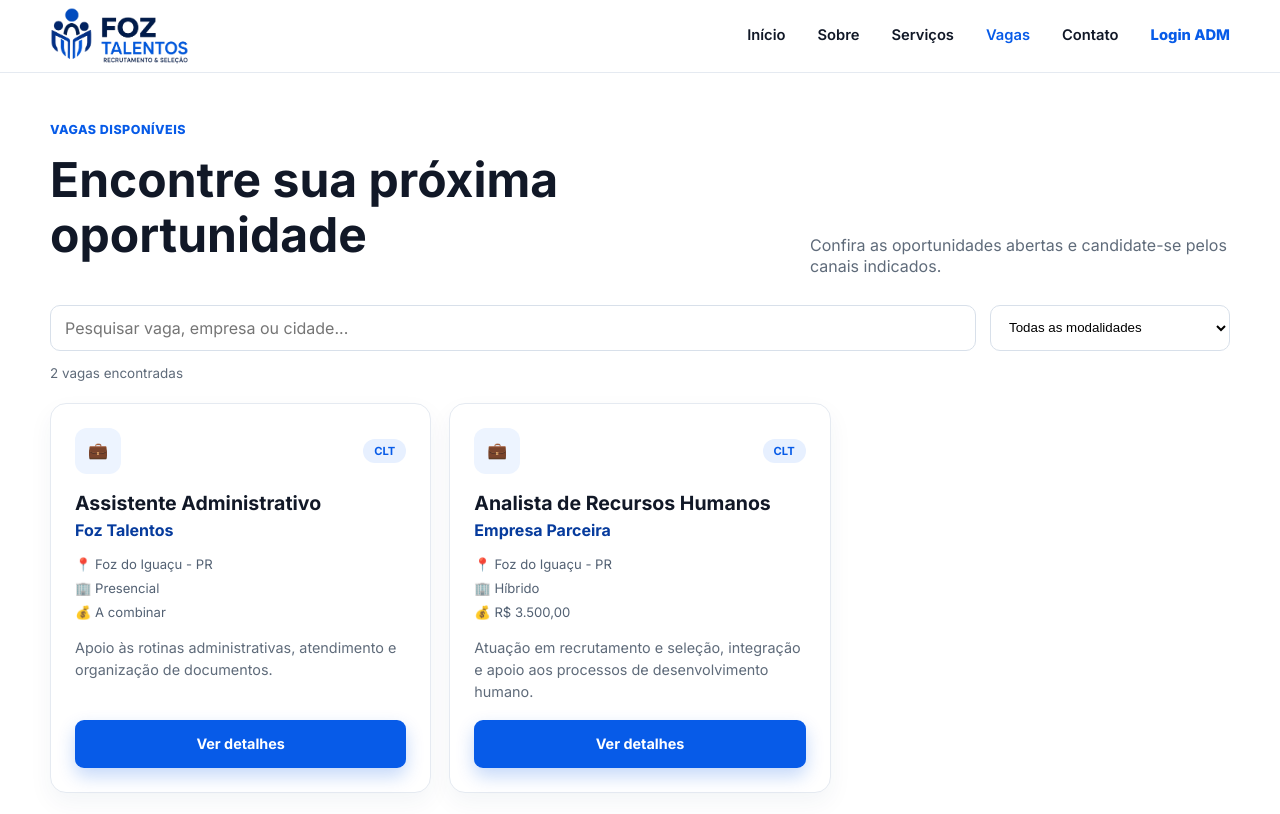
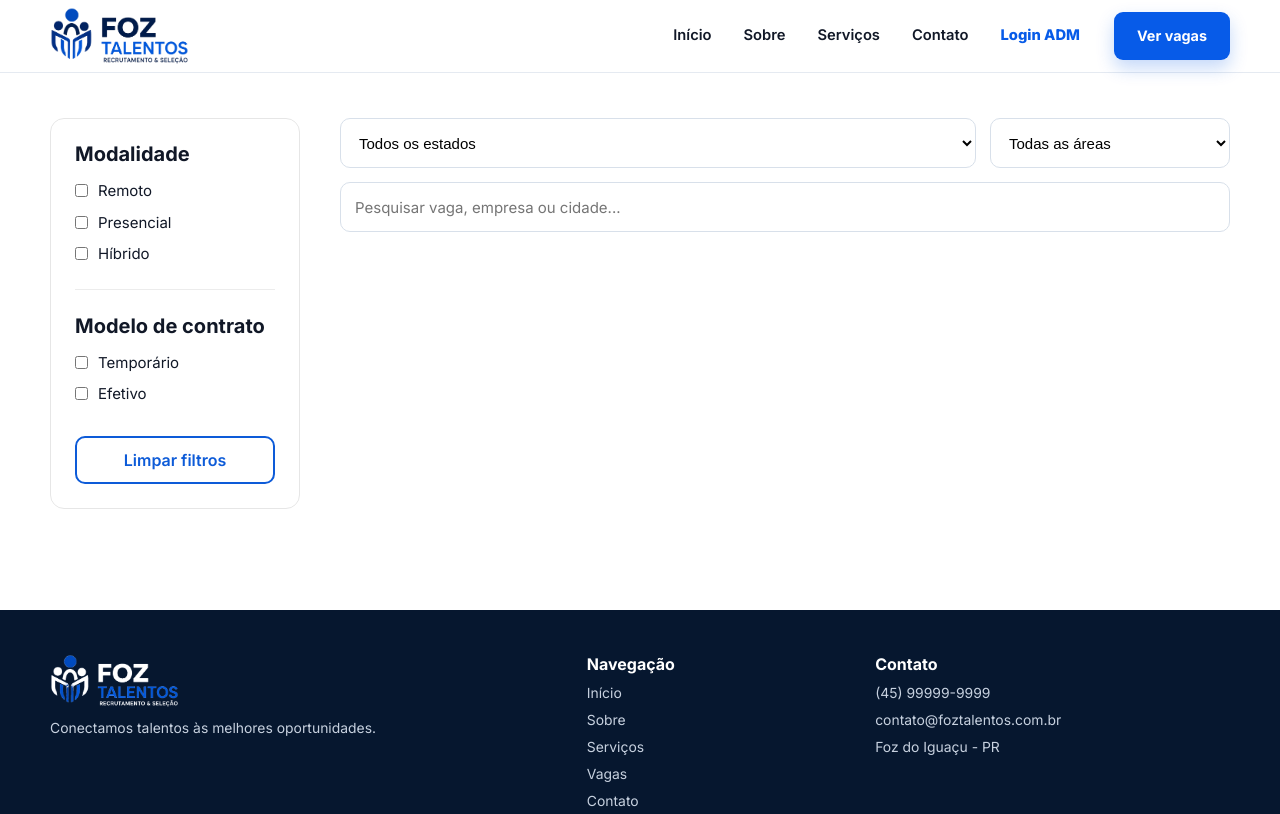
Before and after one commit to GiseleBCorreia/Projeto-Foz-Talentos, a plain HTML site: page foz-talentos-front-end/vagas.html in a window 1280 px wide. Shown: the top 814 px of the page. Drawn offline with Linux system fonts and the light colour scheme.

Commit message:
Editei a página de vagas

```diff
--- a/foz-talentos-front-end/styles.css
+++ b/foz-talentos-front-end/styles.css
@@ -720,21 +720,94 @@ h2 { font-size: clamp(1.8rem, 3.4vw, 2.5rem); margin-bottom: 14px; }
 .contact-form label { gap: 5px; }
 .contact-info { gap: 10px; margin-top: 20px; }
 
-/* Páginas de detalhe da vaga */
-.detail-page { padding: 40px 0; }
-.detail-main, .apply-box { padding: 24px 26px; }
-.detail-main h1 { font-size: 1.8rem; margin: 6px 0 10px; }
-.detail-meta { margin-bottom: 18px; gap: 16px; }
-.detail-main h3 { margin: 16px 0 6px; font-size: 1.05rem; }
-.detail-main ul { padding-left: 20px; }
-.detail-main ul li { font-size: .92rem; line-height: 1.4; }
-.detail-main p { font-size: .94rem; }
-.apply-box { top: 90px; }
-.apply-box h3 { margin-bottom: 6px; }
-.apply-box > p { font-size: .88rem; margin-bottom: 14px; }
-.apply-box .whatsapp { padding: 12px; }
-.code-box { margin-top: 14px; padding: 15px; }
-.code-box strong { font-size: 1.2rem; }
+/* ===========================
+   Página de Vagas
+=========================== */
+
+.jobs-layout{
+    display:flex;
+    gap:40px;
+    align-items:flex-start;
+}
+
+/* Sidebar */
+
+.jobs-sidebar{
+    width:250px;
+    flex-shrink:0;
+    border:1px solid #e6e6e6;
+    border-radius:14px;
+    padding:24px;
+    background:#fff;
+    position:sticky;
+    top:120px;
+}
+
+.filter-group h3{
+    margin-bottom:15px;
+    font-size:20px;
+    font-weight:700;
+}
+
+.filter-group label{
+    display:flex;
+    align-items:center;
+    gap:10px;
+    margin-bottom:12px;
+    cursor:pointer;
+    font-size:15px;
+}
+
+.jobs-sidebar hr{
+    margin:25px 0;
+    border:none;
+    border-top:1px solid #ececec;
+}
+
+.btn-outline{
+    width:100%;
+    margin-top:20px;
+    padding:12px;
+    border:2px solid #0d5bd8;
+    color:#0d5bd8;
+    background:white;
+    border-radius:10px;
+    cursor:pointer;
+    font-weight:600;
+    transition:.2s;
+}
+
+.btn-outline:hover{
+    background:#0d5bd8;
+    color:#fff;
+}
+
+/* Conteúdo */
+
+.jobs-content{
+    flex:1;
+}
+
+.public-job-filters{
+    display:grid;
+    grid-template-columns:1fr 1fr;
+    gap:18px;
+    margin-bottom:22px;
+}
+
+.public-job-filters input,
+.public-job-filters select{
+    width:100%;
+    height:50px;
+    border:1px solid #d9d9d9;
+    border-radius:10px;
+    padding:0 16px;
+    font-size:15px;
+}
+
+#publicSearch{
+    grid-column:1 / 3;
+}
 
 /* Rodapé — padronizado em todas as páginas: colunas verticais,
    um pouco mais enxuto que o original, com ícones sociais */
--- a/foz-talentos-front-end/vagas.html
+++ b/foz-talentos-front-end/vagas.html
@@ -13,7 +13,19 @@
 
 <body>
 <!-- Menu de navegação: Início -->
-<header class="header"><div class="container nav"><a class="logo" href="index.html"><img src="img/logo-foz-talentos.png" alt="Foz Talentos"></a><button class="menu-button" type="button" aria-label="Abrir menu" aria-expanded="false" id="menuButton"><span></span><span></span><span></span></button><nav class="nav-links"><a href="index.html">Início</a><a href="sobre.html">Sobre</a><a href="servicos.html">Serviços</a><a class="active-page" href="vagas.html">Vagas</a><a href="contato.html">Contato</a><a class="admin-link" href="admin-login.html">Login ADM</a></nav>
+<header class="header">
+  <div class="container nav">
+    <a class="logo" href="index.html"><img src="img/logo-foz-talentos.png" alt="Foz Talentos"></a>
+    <button class="menu-button" type="button" aria-label="Abrir menu" aria-expanded="false" id="menuButton"><span></span><span></span><span></span>
+    </button>
+    <nav class="nav-links">
+  <a href="index.html">Início</a>
+  <a href="sobre.html">Sobre</a>
+  <a href="servicos.html">Serviços</a>
+  <a href="contato.html">Contato</a>
+  <a class="admin-link" href="admin-login.html">Login ADM</a>
+</nav>
+    <a class="button button-primary nav-cta" href="vagas.html">Ver vagas</a>
 </div>
 </header>
 <!-- Menu de navegação: Fim -->
@@ -21,15 +33,130 @@
 <!--Conteúdo principal - Filtro de vagas: Início-->
 <main>
   <section class="section jobs">
-    <div class="container">
-      <div class="section-heading"><div><span class="eyebrow">VAGAS DISPONÍVEIS</span><h1 class="page-title">Encontre sua próxima oportunidade</h1></div><p>Confira as oportunidades abertas e candidate-se pelos canais indicados.</p></div>
-      <div class="public-job-filters"><input id="publicSearch" type="search" placeholder="Pesquisar vaga, empresa ou cidade..."><select id="publicModeFilter"><option value="todos">Todas as modalidades</option><option>Presencial</option><option>Híbrido</option><option>Remoto</option></select></div>
-      <p class="jobs-result-count" id="jobsResultCount"></p>
-      <div class="public-job-grid" id="publicJobsList"></div>
-      <div class="empty-state" id="publicEmptyState" hidden><h2>Nenhuma vaga disponível</h2><p>Não encontramos oportunidades com os filtros selecionados.</p></div>
+    <div class="container jobs-layout">
+
+      <!-- Sidebar de filtros -->
+      <aside class="jobs-sidebar">
+
+        <div class="filter-group">
+          <h3>Modalidade</h3>
+
+          <label>
+            <input type="checkbox" class="modalidade-filter" value="Remoto">
+            Remoto
+          </label>
+
+          <label>
+            <input type="checkbox" class="modalidade-filter" value="Presencial">
+            Presencial
+          </label>
+
+          <label>
+            <input type="checkbox" class="modalidade-filter" value="Híbrido">
+            Híbrido
+          </label>
+        </div>
+
+        <hr>
+
+        <div class="filter-group">
+          <h3>Modelo de contrato</h3>
+
+          <label>
+            <input type="checkbox" class="contrato-filter" value="Temporário">
+            Temporário
+          </label>
+
+          <label>
+            <input type="checkbox" class="contrato-filter" value="Efetivo">
+            Efetivo
+          </label>
+        </div>
+
+        <button id="clearFilters" class="btn-outline" type="button">
+        Limpar filtros
+        </button>
+
+      </aside>
+
+      <!-- Conteúdo -->
+      <div class="jobs-content">
+
+        <div class="public-job-filters">
+
+          <select id="publicStateFilter">
+            <option value="">Todos os estados</option>
+
+            <option>Acre</option>
+            <option>Alagoas</option>
+            <option>Amapá</option>
+            <option>Amazonas</option>
+            <option>Bahia</option>
+            <option>Ceará</option>
+            <option>Distrito Federal</option>
+            <option>Espírito Santo</option>
+            <option>Goiás</option>
+            <option>Maranhão</option>
+            <option>Mato Grosso</option>
+            <option>Mato Grosso do Sul</option>
+            <option>Minas Gerais</option>
+            <option>Pará</option>
+            <option>Paraíba</option>
+            <option>Paraná</option>
+            <option>Pernambuco</option>
+            <option>Piauí</option>
+            <option>Rio de Janeiro</option>
+            <option>Rio Grande do Norte</option>
+            <option>Rio Grande do Sul</option>
+            <option>Rondônia</option>
+            <option>Roraima</option>
+            <option>Santa Catarina</option>
+            <option>São Paulo</option>
+            <option>Sergipe</option>
+            <option>Tocantins</option>
+          </select>
+
+          <select id="publicAreaFilter">
+            <option value="">Todas as áreas</option>
+            <option value="Administrativo">Administrativo</option>
+            <option value="Atendimento">Atendimento</option>
+            <option value="Comercial">Comercial</option>
+            <option value="Contabilidade">Contabilidade</option>
+            <option value="Engenharia">Engenharia</option>
+            <option value="Financeiro">Financeiro</option>
+            <option value="Jurídico">Jurídico</option>
+            <option value="Logística">Logística</option>
+            <option value="Marketing">Marketing</option>
+            <option value="Produção">Produção</option>
+            <option value="Recursos Humanos">Recursos Humanos</option>
+            <option value="Saúde">Saúde</option>
+            <option value="Tecnologia da Informação">Tecnologia da Informação</option>
+            <option value="Vendas">Vendas</option>
+          </select>
+
+          <input
+            id="publicSearch"
+            type="search"
+            placeholder="Pesquisar vaga, empresa ou cidade..."
+          >
+
+        </div>
+
+        <p class="jobs-result-count" id="jobsResultCount"></p>
+
+        <div class="public-job-grid" id="publicJobsList"></div>
+
+        <div class="empty-state" id="publicEmptyState" hidden>
+          <h2>Nenhuma vaga disponível</h2>
+          <p>Não encontramos oportunidades com os filtros selecionados.</p>
+        </div>
+
+      </div>
+
     </div>
   </section>
 </main>
+<!--Conteúdo principal - Filtro de vagas: Fim-->
 
 <!--Rodapé: Início-->
 <footer class="footer">
@@ -62,8 +189,9 @@
 </div>
 
 
-
-<script src="js/vagas-service.js"></script><script src="js/vagas.js"></script>
+<script src="js/vagas-service.js"></script>
+<script src="js/vagas.js"></script>
+<script src="js/filtros-vagas.js"></script>
 
 </body>
 </html>
```
Also changed, not shown: foz-talentos-front-end/js/filtro-vagas.js (added, +163 -0 lines).
